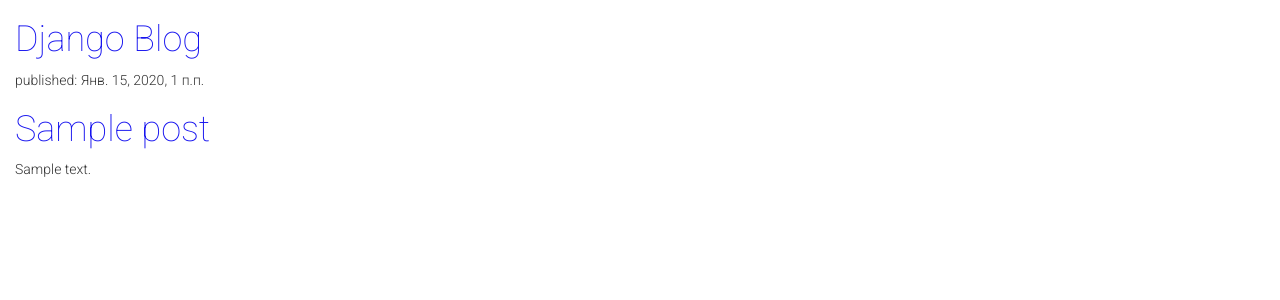
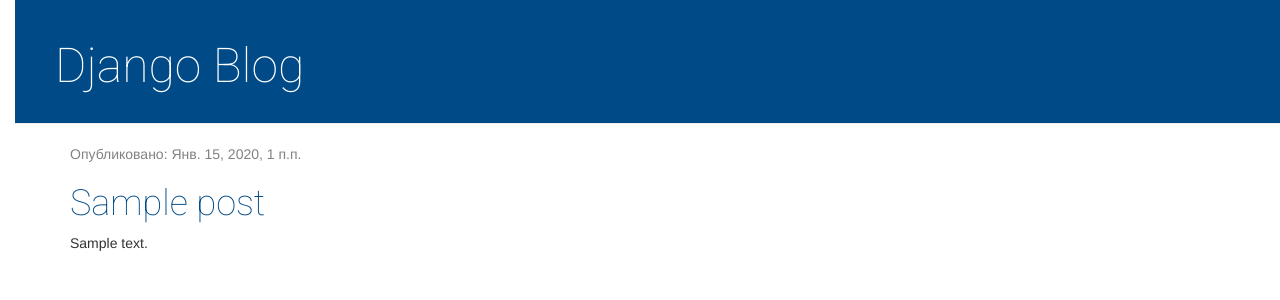
Before and after one commit to legal-help/my-first-blog, a Django app: template blog/templates/blog/post_list.html in a window 1280 px wide. Shown: the top 300 px of the page. Run offline with Django 3.2, Linux system fonts and the light colour scheme; the template is opened without the code that fills it: values that come from a table or form of the project are taken from there, others are empty; tables that the repository leaves empty hold one stand-in row (values such as "Sample post"); some libraries are stand-ins or nearby versions.

Commit message:
Add pages

```diff
--- a/blog/static/css/blog.css
+++ b/blog/static/css/blog.css
@@ -1,10 +1,57 @@
 h1 a {
-    color: #1714EF;
+    color: #004B87;
     font-family: 'Roboto';
     font-weight: 100;
 }
+
 body {
     padding-left: 15px;
-    font-family: 'Roboto';
-    font-weight: 300;
 }
+
+.page-header {
+    background-color: #004B87;
+    margin-top: 0;
+    padding: 20px 20px 20px 40px;
+}
+
+.page-header h1, .page-header h1 a, .page-header h1 a:visited, .page-header h1 a:active {
+    color: #ffffff;
+    font-size: 36pt;
+    text-decoration: none;
+}
+
+.content {
+    margin-left: 40px;
+}
+
+h1, h2, h3, h4 {
+    font-family: 'Roboto', thin;
+    font-weight: 100;
+}
+
+.date {
+    color: #828282;
+}
+
+.save {
+    float: right;
+}
+
+.post-form textarea, .post-form input {
+    width: 100%;
+}
+
+.top-menu, .top-menu:hover, .top-menu:visited {
+    color: #ffffff;
+    float: right;
+    font-size: 26pt;
+    margin-right: 20px;
+}
+
+.post {
+    margin-bottom: 70px;
+}
+
+.post h1 a, .post h1 a:visited {
+    color: #004B87;
+}
--- /dev/null
+++ b/blog/templates/blog/base.html
@@ -0,0 +1,24 @@
+{% load static %}
+
+<html>
+    <head>
+        <title>Django blog</title>
+        <link rel="stylesheet" href="//maxcdn.bootstrapcdn.com/bootstrap/3.2.0/css/bootstrap.min.css">
+        <link rel="stylesheet" href="//maxcdn.bootstrapcdn.com/bootstrap/3.2.0/css/bootstrap-theme.min.css">
+        <link rel="stylesheet" href="{% static 'css/blog.css' %}">
+        <link href="https://fonts.googleapis.com/css?family=Roboto:100,300&subset=latin,cyrillic" rel="stylesheet" type="text/css">
+    </head>
+    <body>
+        <div class="page-header">
+            <h1><a href="/">Django Blog</a></h1>
+        </div>
+        <div class="content container">
+            <div class="row">
+                <div class="col-md-8">
+                    {% block content %}
+                    {% endblock %}
+                </div>
+            </div>
+        </div>
+    </body>
+</html>
--- a/blog/templates/blog/post_list.html
+++ b/blog/templates/blog/post_list.html
@@ -1,24 +1,13 @@
-{% load static %}
+{% extends 'blog/base.html' %}
 
-<html>
-    <head>
-        <title>Django blog</title>
-        <link rel="stylesheet" href="//maxcdn.bootstrapcdn.com/bootstrap/3.2.0/css/bootstrap.min.css">
-        <link rel="stylesheet" href="//maxcdn.bootstrapcdn.com/bootstrap/3.2.0/css/bootstrap-theme.min.css">
-        <link rel="stylesheet" href="{% static 'css/blog.css' %}">
-        <link href="https://fonts.googleapis.com/css?family=Roboto:100,300&subset=latin,cyrillic"font-weight="Thin" rel="stylesheet" type="text/css">
-    </head>
-    <body>
-        <div>
-            <h1><a href="/">Django Blog</a></h1>
+{% block content %}
+    {% for post in posts %}
+        <div class="post">
+            <div class="date">
+                <p>Опубликовано: {{ post.published_date }}</p>
+            </div>
+            <h1><a href="{% url 'post_detail' pk=post.pk %}">{{ post.title }}</a></h1>
+            <p>{{ post.text|linebreaksbr }}</p>
         </div>
-
-        {% for post in posts %}
-            <div>
-                <p>published: {{ post.published_date }}</p>
-                <h1><a href="">{{ post.title }}</a></h1>
-                <p>{{ post.text|linebreaksbr }}</p>
-            </div>
-        {% endfor %}
-    </body>
-</html>
+    {% endfor %}
+{% endblock %}
--- a/blog/urls.py
+++ b/blog/urls.py
@@ -3,4 +3,5 @@
 
 urlpatterns = [
     path('', views.post_list, name='post_list'),
+    path('post/<int:pk>/', views.post_detail, name='post_detail'),
 ]
--- a/blog/views.py
+++ b/blog/views.py
@@ -1,7 +1,11 @@
-from django.shortcuts import render
+from django.shortcuts import render, get_object_or_404
 from django.utils import timezone
 from .models import Post
 
 def post_list(request):
 	posts = Post.objects.filter(published_date__lte=timezone.now()).order_by('published_date')
 	return render(request, 'blog/post_list.html', {'posts': posts})
+
+def post_detail(request, pk):
+	post = get_object_or_404(Post, pk=pk)
+	return render(request, 'blog/post_list.html', {'post': post})
```
